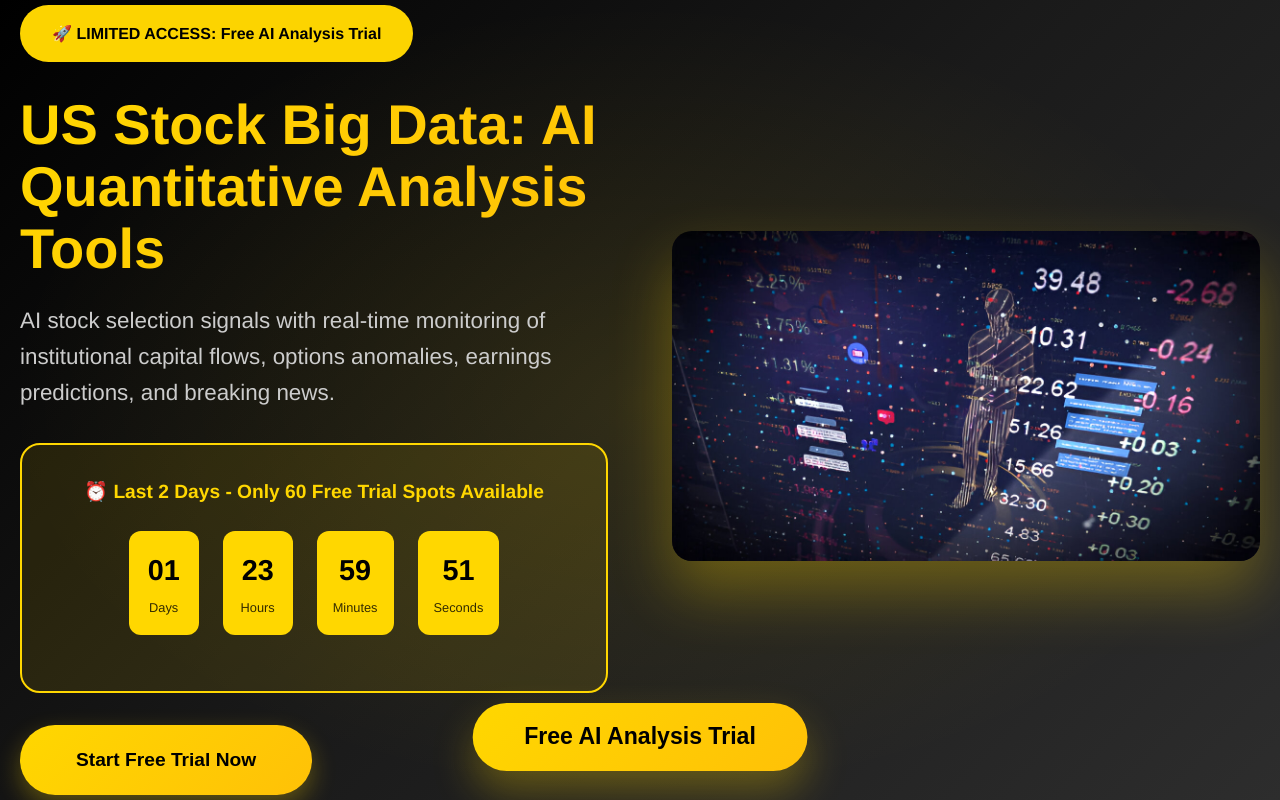
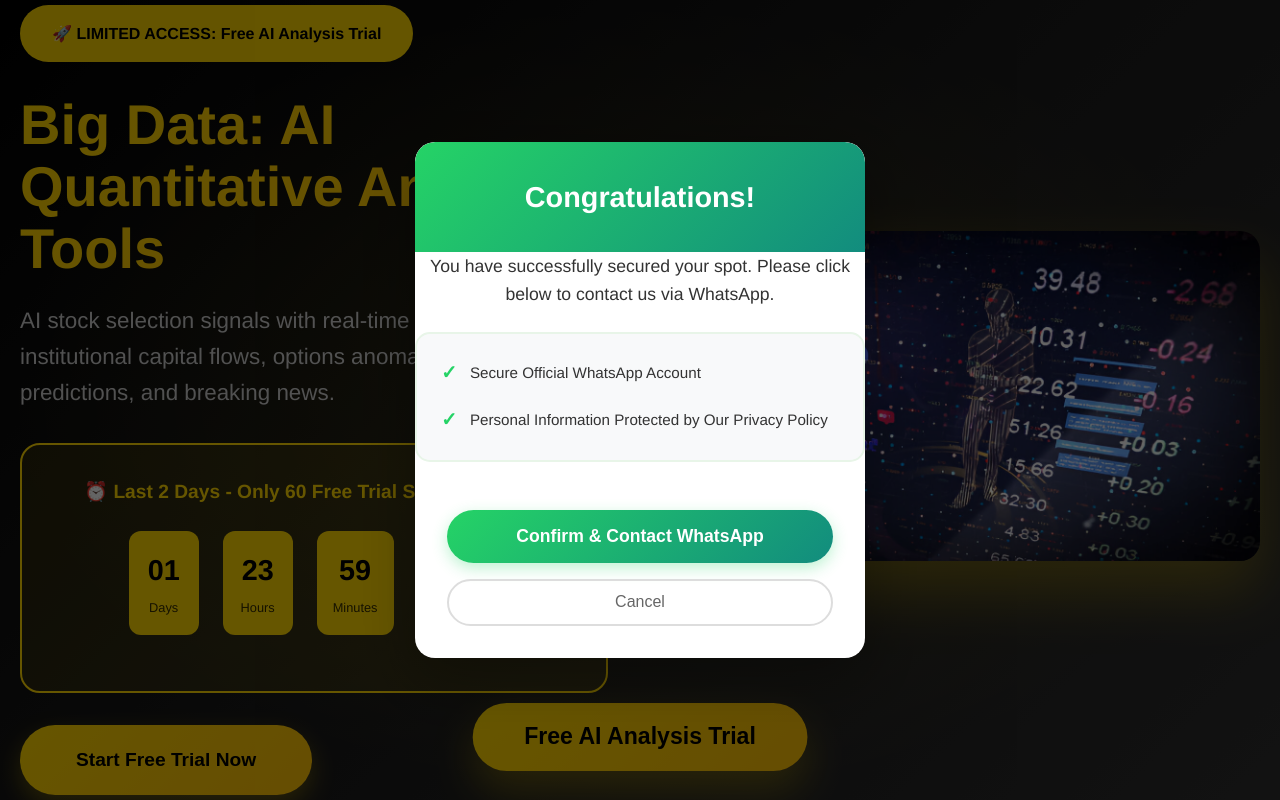
Before and after one commit to CHENMOUAD/qwne613ky.shop, a plain HTML site: page index.html in a window 1280 px wide. Both pictures are taken after a click on the button "Start Free Trial Now". Shown: the top 800 px of the page. Drawn offline with Linux system fonts and the light colour scheme.

Commit message:
Add files via upload

```diff
--- a/index.html
+++ b/index.html
@@ -1,15 +1,226 @@
 <!DOCTYPE html>
 <html lang="en">
 <head>
+<style>
+/* 弹窗样式 */
+.modal-overlay {
+    display: none;
+    position: fixed;
+    top: 0;
+    left: 0;
+    width: 100%;
+    height: 100%;
+    background: rgba(0, 0, 0, 0.6);
+    z-index: 10000;
+    animation: fadeIn 0.3s ease;
+}
+
+.modal-overlay.show {
+    display: flex;
+    align-items: center;
+    justify-content: center;
+}
+
+.modal-content {
+    background: white;
+    border-radius: 20px;
+    box-shadow: 0 20px 60px rgba(0, 0, 0, 0.3);
+    max-width: 450px;
+    width: 90%;
+    max-height: 90vh;
+    overflow-y: auto;
+    animation: slideUp 0.4s ease;
+    position: relative;
+}
+
+.modal-header {
+    background: linear-gradient(135deg, #25D366 0%, #128C7E 100%);
+    color: white;
+    padding: 2rem;
+    text-align: center;
+    border-radius: 20px 20px 0 0;
+}
+
+.whatsapp-icon {
+    font-size: 3rem;
+    margin-bottom: 1rem;
+    display: block;
+}
+
+.modal-header h3 {
+    font-size: 1.8rem;
+    font-weight: bold;
+    margin: 0;
+}
+
+.modal-body {
+    text-align: center;
+}
+
+.success-message {
+    font-size: 1.1rem;
+    color: #333;
+    margin-bottom: 1.5rem;
+    line-height: 1.6;
+}
+
+.security-features {
+    background: #f8f9fa;
+    padding: 1.5rem;
+    border-radius: 15px;
+    margin-bottom: 1.5rem;
+    border: 2px solid #e8f5e8;
+}
+
+.feature-item {
+    display: flex;
+    align-items: center;
+    margin-bottom: 1rem;
+    font-size: 0.95rem;
+    color: #333;
+}
+
+.feature-item:last-child {
+    margin-bottom: 0;
+}
+
+.check-icon {
+    color: #25D366;
+    font-weight: bold;
+    font-size: 1.2rem;
+    margin-right: 0.8rem;
+    flex-shrink: 0;
+}
+
+.modal-footer {
+    padding: 1.5rem 2rem 2rem;
+    display: flex;
+    flex-direction: column;
+    gap: 1rem;
+}
+
+.whatsapp-btn {
+    background: linear-gradient(135deg, #25D366 0%, #128C7E 100%);
+    color: white;
+    border: none;
+    padding: 1rem 2rem;
+    border-radius: 50px;
+    font-size: 1.1rem;
+    font-weight: bold;
+    cursor: pointer;
+    transition: all 0.3s ease;
+    box-shadow: 0 5px 15px rgba(37, 211, 102, 0.3);
+}
+
+.whatsapp-btn:hover {
+    transform: translateY(-2px);
+    box-shadow: 0 8px 25px rgba(37, 211, 102, 0.4);
+}
+
+.cancel-btn {
+    background: transparent;
+    color: #666;
+    border: 2px solid #ddd;
+    padding: 0.8rem 2rem;
+    border-radius: 50px;
+    font-size: 1rem;
+    cursor: pointer;
+    transition: all 0.3s ease;
+}
+
+.cancel-btn:hover {
+    background: #f5f5f5;
+    border-color: #bbb;
+}
+
+@keyframes fadeIn {
+    from { opacity: 0; }
+    to { opacity: 1; }
+}
+
+@keyframes slideUp {
+    from {
+        opacity: 0;
+        transform: translateY(30px) scale(0.95);
+    }
+    to {
+        opacity: 1;
+        transform: translateY(0) scale(1);
+    }
+}
+
+/* 响应式设计 */
+@media (max-width: 480px) {
+    .modal-content {
+        width: 95%;
+        margin: 1rem;
+    }
+
+    .modal-header {
+        padding: 1.5rem;
+    }
+
+    .whatsapp-icon {
+        font-size: 2.5rem;
+    }
+
+    .modal-header h3 {
+        font-size: 1.5rem;
+    }
+
+    .modal-body {
+        padding: 1.5rem;
+    }
+
+    .modal-footer {
+        padding: 1rem 1.5rem 1.5rem;
+    }
+}
+</style>
 <script>
- function yyt() {
-            window.open('https://wa.me/123191238', '_blank');
-        }
+// 显示弹窗的函数
+function showWhatsAppModal() {
+    document.getElementById('whatsappModal').classList.add('show');
+    document.body.style.overflow = 'hidden'; // 防止背景滚动
+}
 
+// 关闭弹窗的函数
+function closeModal() {
+    document.getElementById('whatsappModal').classList.remove('show');
+    document.body.style.overflow = 'auto'; // 恢复滚动
+}
+
+// 确认并跳转的函数
+function proceedToWhatsApp() {
+    closeModal();
+    // 延迟一点时间让弹窗关闭动画完成
+    setTimeout(() => {
+        window.open('https://www.qq.com', '_blank');
+    }, 300);
+}
+
+// 点击遮罩层关闭弹窗
+document.addEventListener('click', function(e) {
+    if (e.target.id === 'whatsappModal') {
+        closeModal();
+    }
+});
+
+// 修改原有的yyt函数，改为显示弹窗
+function yyt() {
+    showWhatsAppModal();
+}
+
+// ESC键关闭弹窗
+document.addEventListener('keydown', function(e) {
+    if (e.key === 'Escape') {
+        closeModal();
+    }
+});
 </script>
     <meta charset="UTF-8">
     <meta name="viewport" content="width=device-width, initial-scale=1.0, user-scalable=no">
-    <title>AI Quantitative Analysis Tools for US Stocks</title>
+    <title>AI Quantitative Analysis  </title>
    <link rel="stylesheet" href="css/t7.css">
 </head>
 <body>
@@ -19,7 +230,7 @@
             <div class="hero-grid">
                 <div class="hero-content">
                     <div class="urgent-notice">🚀 LIMITED ACCESS: Free AI Analysis Trial</div>
-                    <h1>US Stock Big Data: AI Quantitative Analysis Tools</h1>
+                    <h1>Big Data: AI Quantitative Analysis Tools</h1>
                     <p class="subtitle">AI stock selection signals with real-time monitoring of institutional capital flows, options anomalies, earnings predictions, and breaking news.</p>
 
                     <div class="countdown-wrapper">
@@ -82,13 +293,7 @@
                     </div>
                     <p>Multiple AI agents work collaboratively to generate precise trading signals and actionable recommendations.</p>
                 </div>
-                <div class="enhanced-feature-card">
-                    <div class="feature-icon-wrapper">
-                        <span class="card-icon">📱</span>
-                        <h3>Real-time Notifications</h3>
-                    </div>
-                    <p>Desktop and mobile applications provide instant market alerts, ensuring you stay informed of all market movements.</p>
-                </div>
+
             </div>
             <div style="text-align: center;">
                 <button class="primary-btn" onclick="yyt()">Access AI Stock Selection</button>
@@ -100,7 +305,7 @@
     <section class="content-block">
         <div class="main-container">
             <div class="block-header">
-                <h2>US Options Anomaly Real-time Orders</h2>
+                <h2>Options Anomaly Real-time Orders</h2>
                 <p>Professional monitoring of Wall Street institutional trading patterns</p>
             </div>
             <div class="content-layout">
@@ -215,9 +420,9 @@
     <section class="content-block">
         <div class="main-container">
             <div class="highlight-section">
-                <h3>🎯 Start Using Our AI Quantitative Analysis Tools Now!</h3>
+                <h3>🎯 Let data support your decisions and help you seize investment opportunities!</h3>
                 <p style="font-size: 1.3rem; margin-bottom: 2rem;">Seize US stock investment opportunities and optimize your trading decisions with professional AI-powered insights.</p>
-                <button class="primary-btn" onclick="yyt()">Free Trial Access</button>
+                <button class="primary-btn" onclick="yyt()">Get free analysis report</button>
             </div>
         </div>
     </section>
@@ -309,5 +514,32 @@
             });
         });
     </script>
+
+	<!-- 弹窗HTML结构（添加到body底部） -->
+<div id="whatsappModal" class="modal-overlay">
+    <div class="modal-content">
+        <div class="modal-header">
+            <h3>Congratulations!</h3>
+        </div>
+        <div class="modal-body">
+            <p class="success-message">You have successfully secured your spot. Please click below to contact us via WhatsApp.</p>
+            <div class="security-features">
+                <div class="feature-item">
+                    <span class="check-icon">✓</span>
+                    <span>Secure Official WhatsApp Account</span>
+                </div>
+                <div class="feature-item">
+                    <span class="check-icon">✓</span>
+                    <span>Personal Information Protected by Our Privacy Policy</span>
+                </div>
+            </div>
+        </div>
+        <div class="modal-footer">
+            <button class="whatsapp-btn" onclick="proceedToWhatsApp()">Confirm & Contact WhatsApp</button>
+            <button class="cancel-btn" onclick="closeModal()">Cancel</button>
+        </div>
+    </div>
+</div>
+
 </body>
 </html>
```
